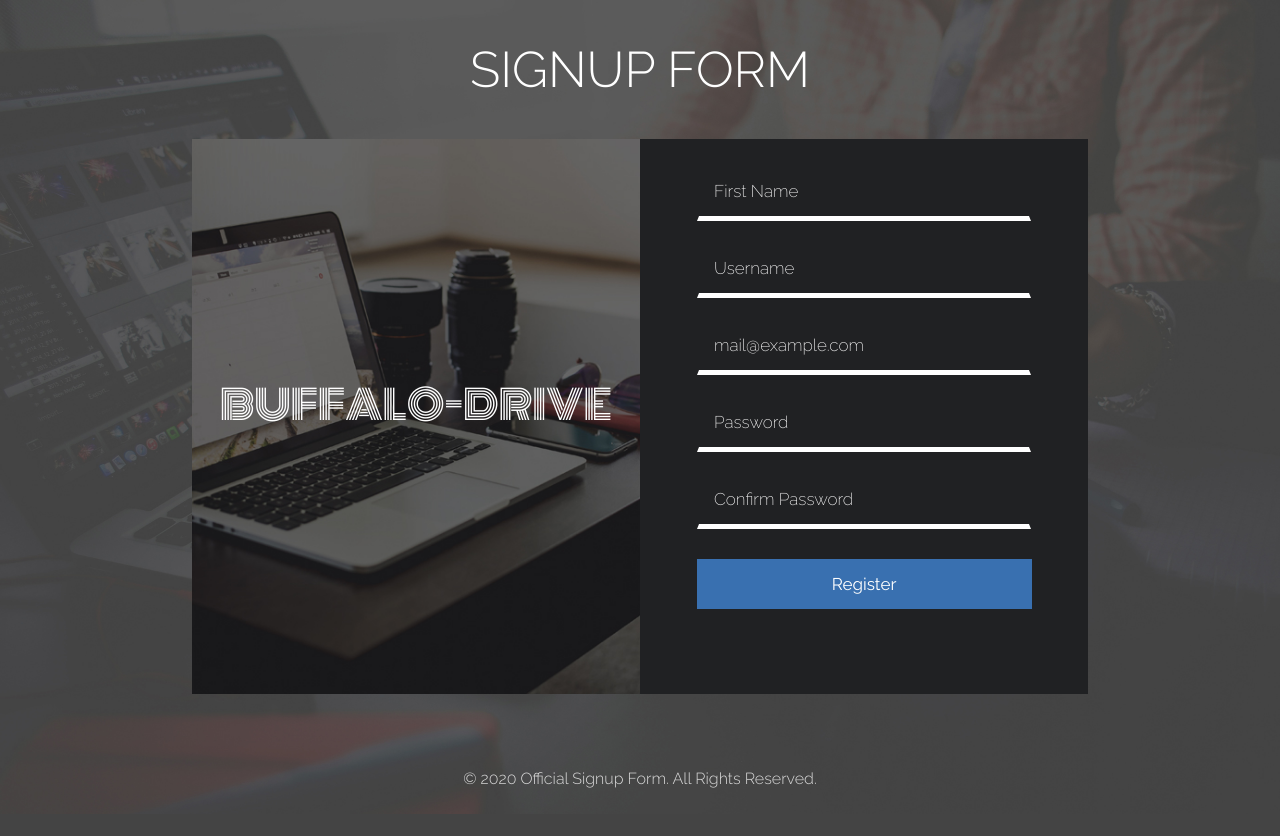
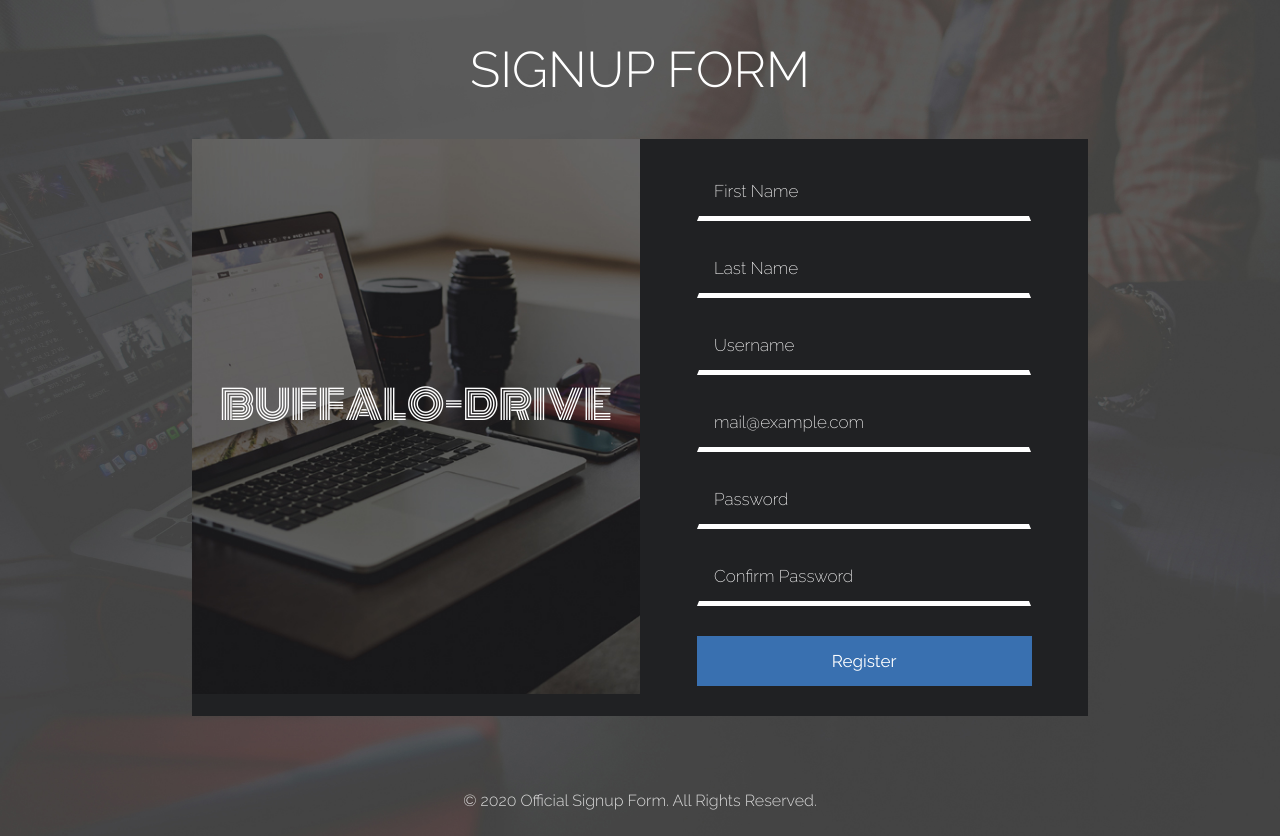
Before and after one commit to TanLucVo/Upload, a PHP site: page /BuffaloDrive/signup.php in a window 1280 px wide. Before the commit the page ends 814 px from the top, so only its background shows below. Run offline with PHP 8.4, Linux system fonts and the light colour scheme.

Commit message:
Edit signup như lozz

```diff
--- a/Content/Styles/style.css
+++ b/Content/Styles/signup.css
@@ -130,7 +130,7 @@ p.agileits2 {
     float: left;
     padding: 25px 0 0;
 }
-input#firstname,input#username,input#email,input#password1,input#password2 {
+input#firstname,input#lastname,input#username,input#email,input#password1,input#password2 {
 	width:300px;
 	height:50px;
 	padding:0 15px;
@@ -147,7 +147,7 @@ input#firstname,input#username,input#email,input#password1,input#password2 {
 	display:block;
 	outline:none;
 }
-input#firstname:focus,input#username:focus,input#email:focus,input#password1:focus,input#password2:focus,input#firstname:hover,input#username:hover,input#email:hover,input#password1:hover,input#password2:hover {
+input#firstname:focus,input#lastname:focus,input#username:focus,input#email:focus,input#password1:focus,input#password2:focus,input#firstname:hover,input#lastname:hover,input#username:hover,input#email:hover,input#password1:hover,input#password2:hover {
 	color:#fff;
 	border-bottom:5px solid #3970b0;
 }
@@ -261,7 +261,7 @@ p.copyright {
 p.wthree {
     font-size: 14px;
 }
-input#firstname, input#username, input#email, input#password1, input#password2 {
+input#firstname, input#lastname, input#username, input#email, input#password1, input#password2 {
 	font-size:15px;
 }
 }
@@ -283,7 +283,7 @@ h2.agileits1 {
 }
 
 @media (max-width: 800px) {
-input#firstname, input#username, input#email, input#password1, input#password2 {
+input#firstname, input#lastname, input#username, input#email, input#password1, input#password2 {
     width: 260px;
 }
 input.register {
@@ -351,7 +351,7 @@ h1.w3ls {
 }
 
 @media (max-width: 384px) {
-input#firstname, input#username, input#email, input#password1, input#password2 {
+input#firstname, input#lastname, input#username, input#email, input#password1, input#password2 {
     width: 230px;
 	height: 40px;
 }
@@ -398,7 +398,7 @@ h2.agileits1 {
 p.agileits2 {
     font-size: 13px;
 }
-input#firstname, input#username, input#email, input#password1, input#password2 {
+input#firstname, input#lastname, input#username, input#email, input#password1, input#password2 {
     width: 195px;
     height: 40px;
 	font-size: 14px;
--- a/signup.php
+++ b/signup.php
@@ -16,7 +16,7 @@
 <!-- /fonts -->
 <!-- css -->
 <link href="Content/Styles/font-awesome.min.css" rel="stylesheet" type="text/css" media="all" />
-<link href="Content/Styles/style.css" rel='stylesheet' type='text/css' media="all" />
+<link href="Content/Styles/signup.css" rel='stylesheet' type='text/css' media="all" />
 <!-- /css -->
 </head>
 <body>
@@ -29,6 +29,10 @@
 		<form action="signup.php" method="post">
 			<div class="form-control w3layouts">
 				<input type="text" id="firstname" name="firstname" placeholder="First Name" title="Please enter your First Name" required="">
+			</div>
+
+			<div class="form-control w3layouts">
+				<input type="text" id="lastname" name="lastname" placeholder="Last Name" title="Please enter your Last Name" required="">
 			</div>
 
 			<div class="form-control w3layouts">
--- a/views/register.php
+++ b/views/register.php
@@ -1,16 +1,16 @@
 <?php
 	if (isset($_POST["register"])) {
         //lấy thông tin từ các form bằng phương thức POST
-        $firstname = $_POST["firstname"];
+		$name = $_POST["firstname"] + $_POST["lastname"];
 		$username = $_POST["username"];
 		$password = $_POST["password"];
 		$email = $_POST["email"];
 		//Kiểm tra điều kiện bắt buộc đối với các field không được bỏ trống
-		if ($username == "" || $password == "" || $firstname == "" || $email == "") {
+		if ($username == "" || $password == "" || $name == "" || $email == "") {
 			echo "bạn vui lòng nhập đầy đủ thông tin";
 		}else{
 			$sql = "INSERT INTO user(username,pass,name,email) VALUES
-                    ('$username','$password','$firstname','$email')";
+                    ('$username','$password','$name','$email')";
 			// thực thi câu $sql với biến conn lấy từ file config.php
 			mysqli_query($conn,$sql);
 			echo "chúc mừng bạn đã đăng ký thành công";
```
